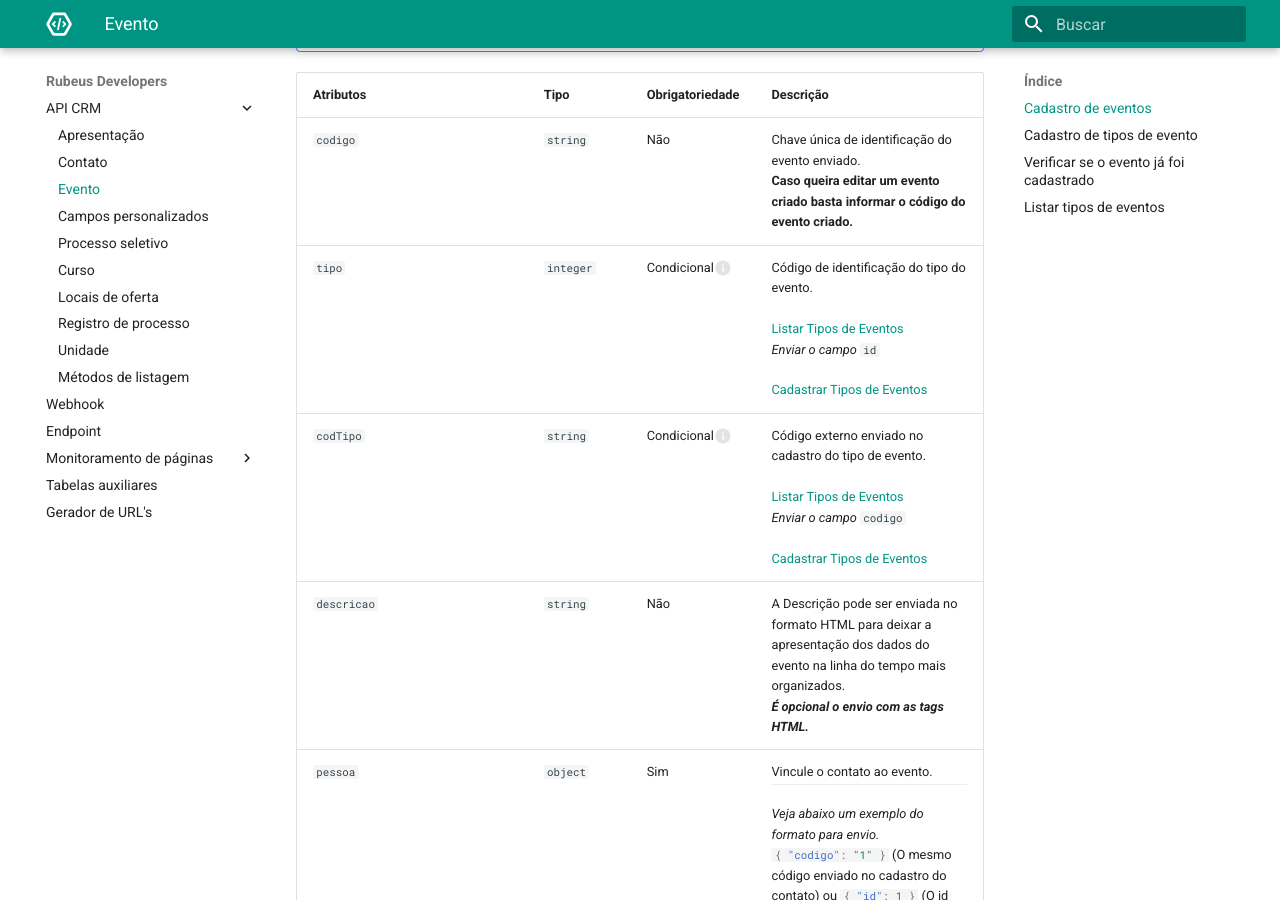
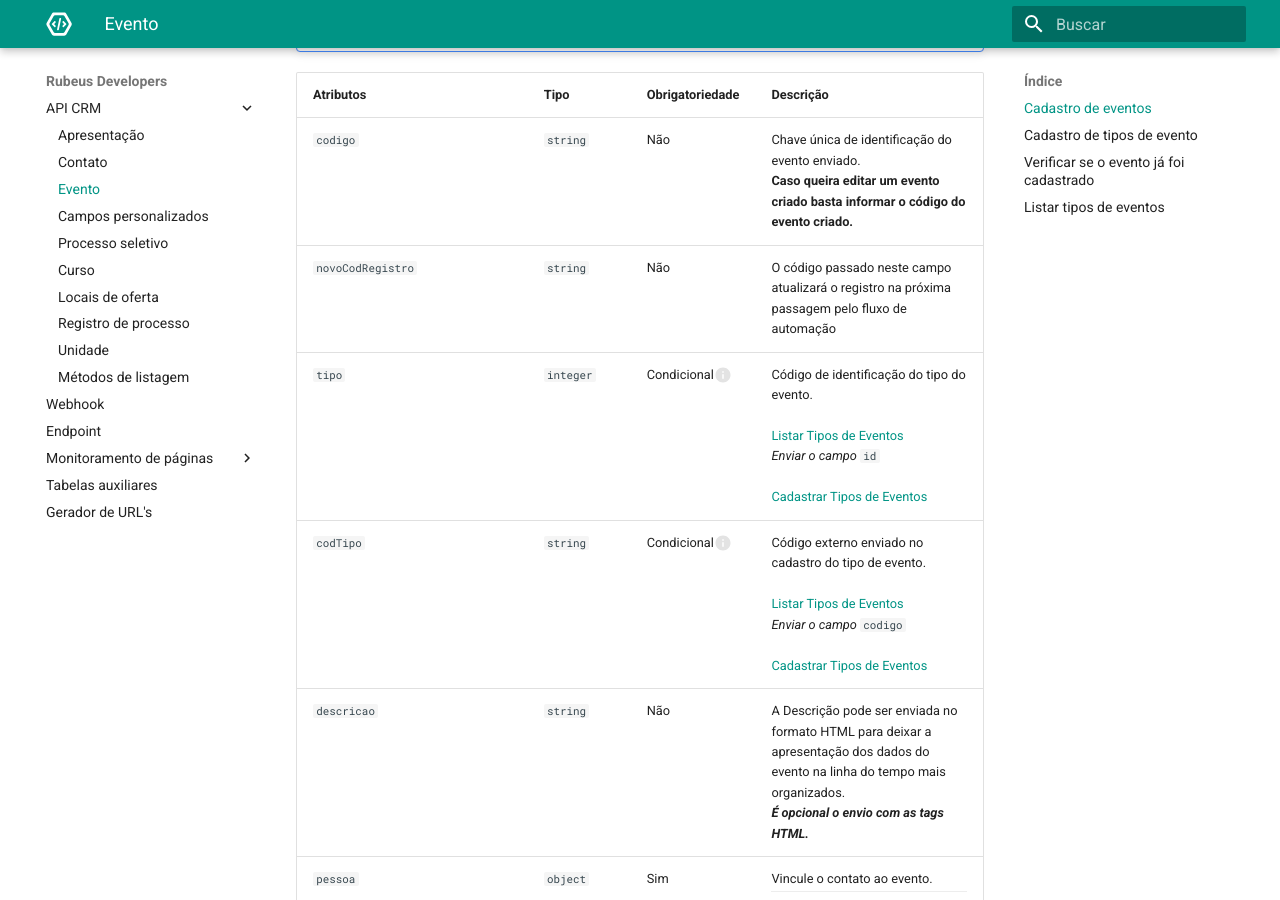
Before and after one commit to rubeus-tecnologia-e-inovacao/docs, an MkDocs documentation site: the page built from docs/api_crm/evento.md, in a window 1280 px wide and 900 px high, scrolled down 823 px. Built offline with MkDocs 1.6.1 and Material for MkDocs 9.7.7, drawn with Linux system fonts in a browser that asks for light colours.

Commit message:
doc: adiciona novo campo em eventos

```diff
--- a/docs/api_crm/evento.md
+++ b/docs/api_crm/evento.md
@@ -29,6 +29,7 @@ Método para cadastro de eventos no CRM Rubeus.
 | Atributos | Tipo | Obrigatoriedade | Descrição |
 | --- | --- | --- | --- |
 | `codigo` | `string` | Não | Chave única de identificação do evento enviado. <br>**Caso queira editar um evento criado basta informar o código do evento criado.** |
+| `novoCodRegistro` | `string` | Não | O código passado neste campo atualizará o registro na próxima passagem pelo fluxo de automação |
 | `tipo` | `integer` | <rb-tooltip text="Torna-se obrigatório caso não seja informado um `codTipo`">Condicional </rb-tooltip> | Código de identificação do tipo do evento. <br><br>[Listar Tipos de Eventos](#listar-tipos-de-eventos)<br>*Enviar o campo* `id`<br><br>[Cadastrar Tipos de Eventos](#cadastro-de-tipos-de-evento) |
 | `codTipo` | `string` | <rb-tooltip text="Torna-se obrigatório caso não seja informado um `tipo`">Condicional </rb-tooltip> | Código externo enviado no cadastro do tipo de evento.<br><br>[Listar Tipos de Eventos](#listar-tipos-de-eventos)<br>*Enviar o campo* `codigo`<br><br>[Cadastrar Tipos de Eventos](#cadastro-de-tipos-de-evento) |
 | `descricao` | `string` | Não | A Descrição pode ser enviada no formato HTML para deixar a apresentação dos dados do evento na linha do tempo mais organizados.<br><i>**É opcional o envio com as tags HTML.**</i> |
```
